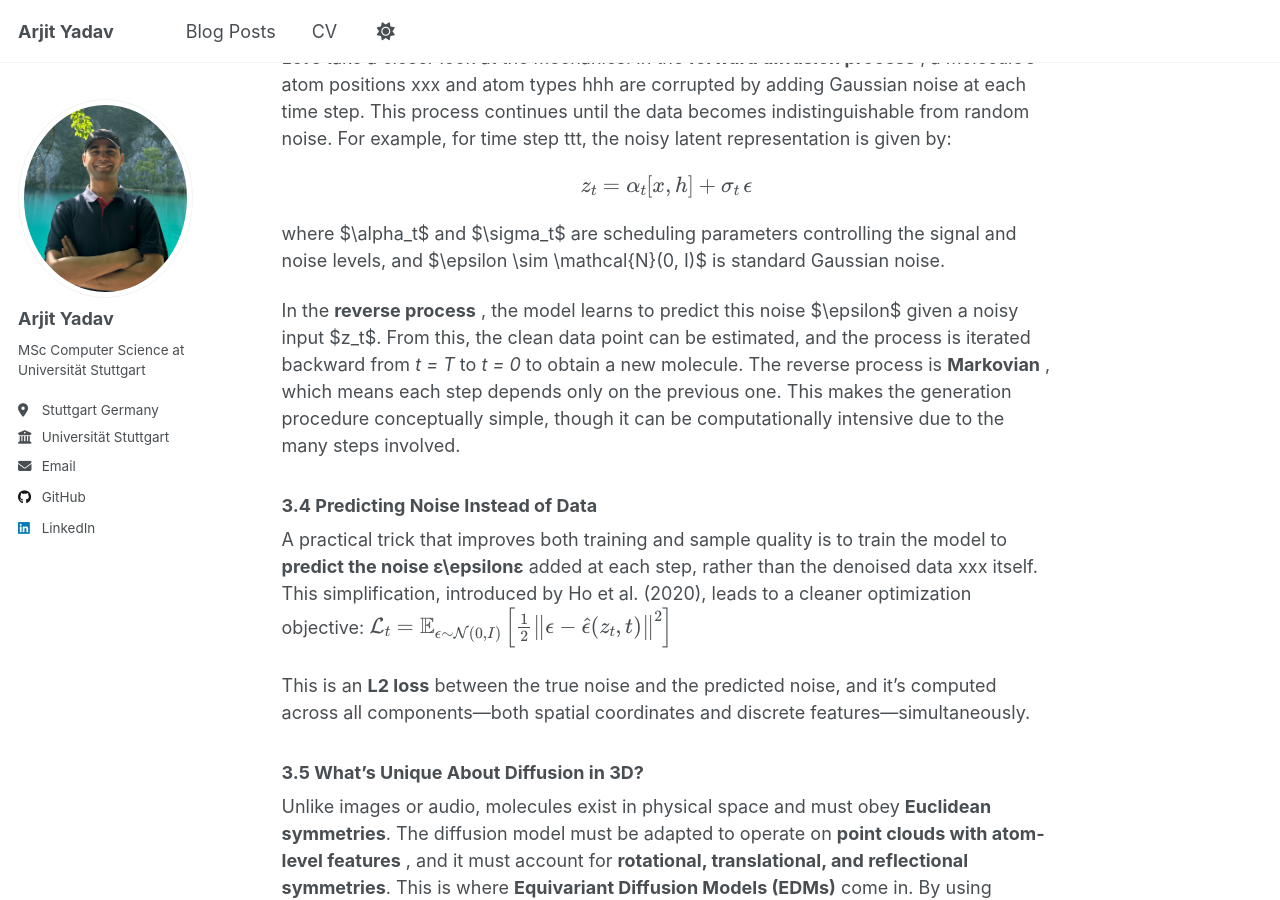
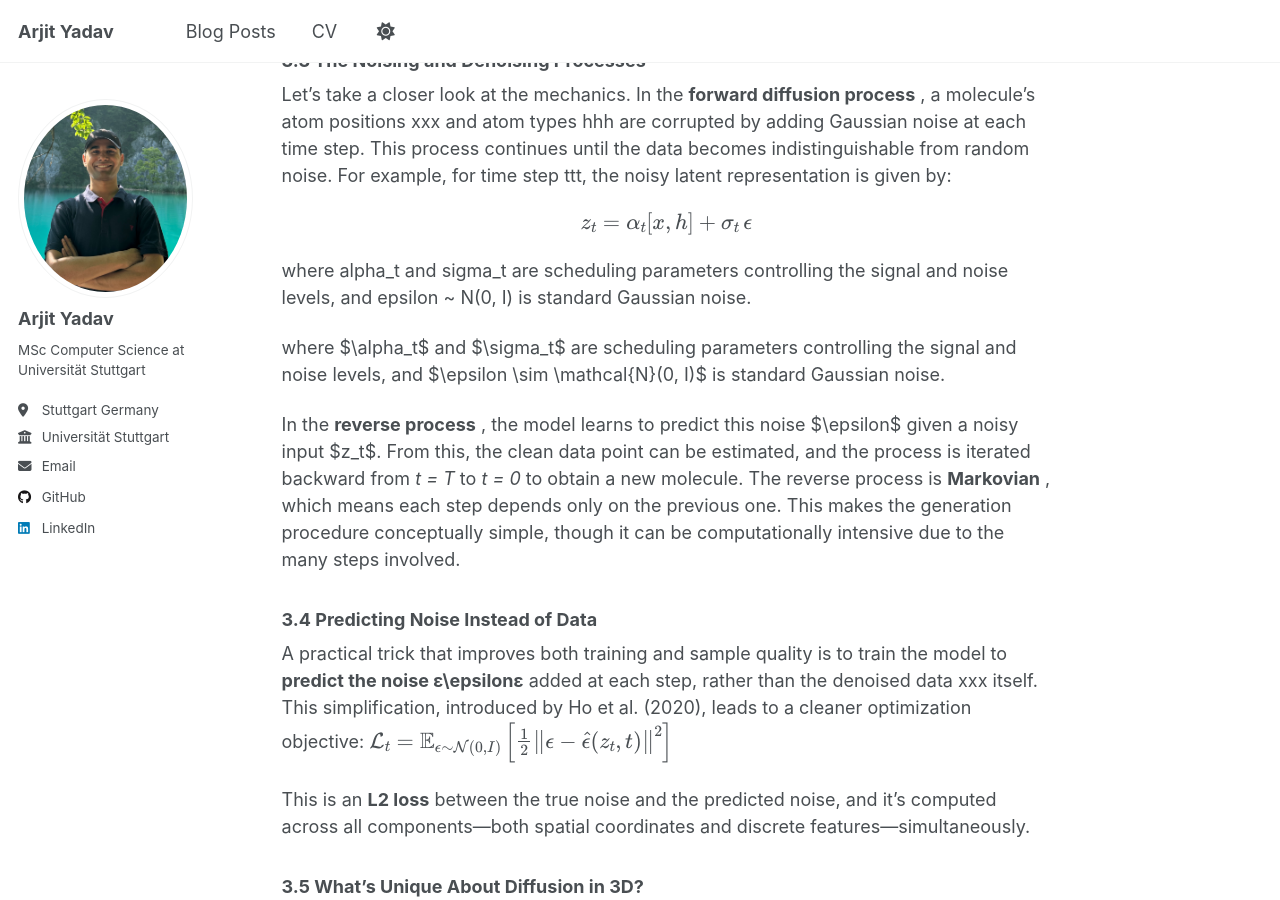
Before and after one commit to arjityadav/arjityadav.github.io, a Jekyll site: the page built from _posts/2025-07-31-Equivariant Diffusion for Molecule Generation in 3D.md, in a window 1280 px wide and 900 px high, scrolled down 4265 px. Built offline with Jekyll 4.4.1, drawn with Linux system fonts in a browser that asks for light colours; a script that is not in the unit is left out.

Commit message:
Update 2025-07-31-Equivariant Diffusion for Molecule Generation in 3D.md

```diff
--- a/_posts/2025-07-31-Equivariant Diffusion for Molecule Generation in 3D.md
+++ b/_posts/2025-07-31-Equivariant Diffusion for Molecule Generation in 3D.md
@@ -3,7 +3,7 @@
 date: 2025-07-31
 permalink: /blog/2025-07-31-Equivariant-Diffusion-for-Molecule-Generation-in-3D
 ---
-
+---
 In recent years, deep learning has revolutionized how we approach problems in molecular
 science. From protein structure prediction breakthroughs like DeepMind’s AlphaFold to the
 design of novel materials and drugs, machine learning models are increasingly becoming
@@ -165,6 +165,8 @@
 representation is given by:
 
 $$z_t = \alpha_t [x, h] + \sigma_t \, \epsilon$$
+
+where alpha_t and sigma_t are scheduling parameters controlling the signal and noise levels, and epsilon ~ N(0, I) is standard Gaussian noise.
 
 where $\alpha_t$ and $\sigma_t$ are scheduling parameters controlling the signal and noise levels, and $\epsilon \sim \mathcal{N}(0, I)$ is standard Gaussian noise.
 
```
